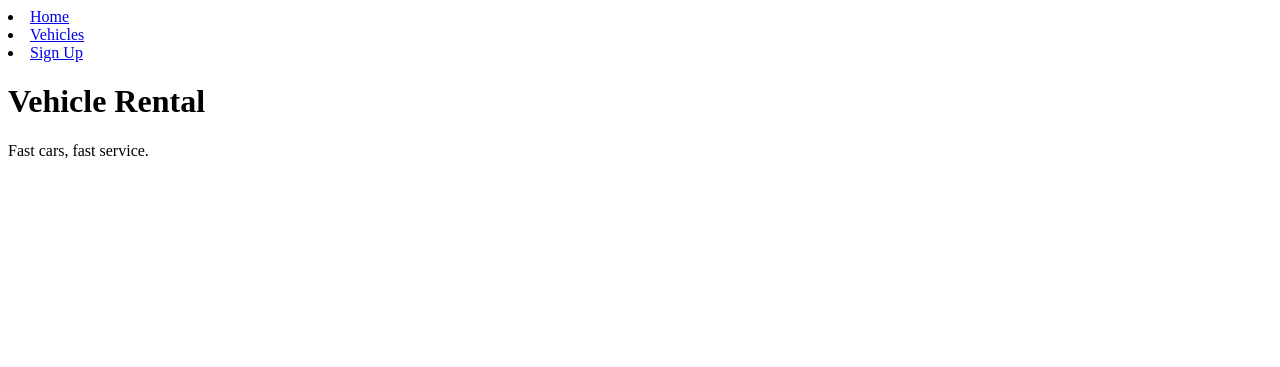
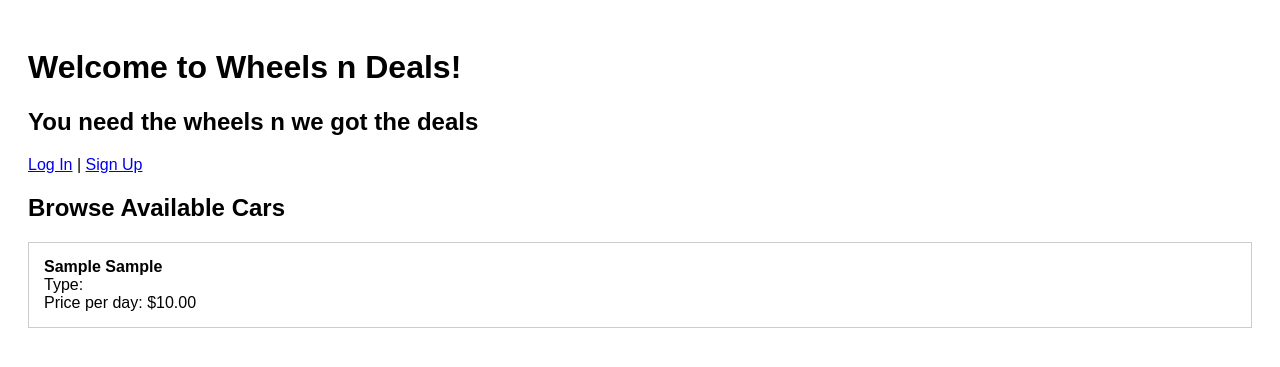
Before and after one commit to CRam-irez/332VehicleRental, a PHP site: page / in a window 1280 px wide. Shown: the top 367 px of the page. Run offline with PHP 8.4, Linux system fonts and the light colour scheme; tables that the repository leaves empty hold one stand-in row (values such as "Sample post").

Commit message:
added index.php to be used instead of index.html

```diff
--- /dev/null
+++ b/index.php
@@ -0,0 +1,44 @@
+<?php
+session_start();
+include 'connect.php'; // Make sure your DB connection is set up
+
+// Fetch available cars
+$sql = "SELECT * FROM Vehicle WHERE status = 'available' LIMIT 3";
+$result = $conn->query($sql);
+?>
+<!DOCTYPE html>
+<html>
+<head>
+    <title>Car Rental - Home</title>
+    <style>
+        body { font-family: Arial; padding: 20px; }
+        .car { border: 1px solid #ccc; padding: 15px; margin: 10px 0; }
+        .buttons { margin-top: 15px; }
+    </style>
+</head>
+<body>
+    <h1>Welcome to Wheels n Deals!</h1>
+    <h2>You need the wheels n we got the deals</h2>
+
+    <?php if (isset($_SESSION['user_id'])): ?>
+        <p>Hello, <?php echo $_SESSION['name']; ?>! <a href="dashboard.php">Go to Dashboard</a> | <a href="logout.php">Log Out</a></p>
+    <?php else: ?>
+        <div class="buttons">
+            <a href="login.html">Log In</a> | <a href="register.html">Sign Up</a>
+        </div>
+    <?php endif; ?>
+
+    <h2>Browse Available Cars</h2>
+    <?php if ($result->num_rows > 0): ?>
+        <?php while ($car = $result->fetch_assoc()): ?>
+            <div class="car">
+                <strong><?php echo $car['brand'] . ' ' . $car['model']; ?></strong><br>
+                Type: <?php echo $car['type']; ?><br>
+                Price per day: $<?php echo $car['price_per_day']; ?>
+            </div>
+        <?php endwhile; ?>
+    <?php else: ?>
+        <p>No cars available right now. Please check back soon!</p>
+    <?php endif; ?>
+</body>
+</html>
--- a/login.php
+++ b/login.php
@@ -30,8 +30,8 @@
 
         echo "Login successful! Welcome, " . htmlspecialchars($user['name']) . ".";
         // You can also redirect:
-        // header("Location: dashboard.php");
-        // exit();
+        header("Location: dashboard.php");
+        exit();
     } else {
         echo "Incorrect password.";
     }
```
Also changed, not shown: dashboard.php (added, +30 -0 lines).
